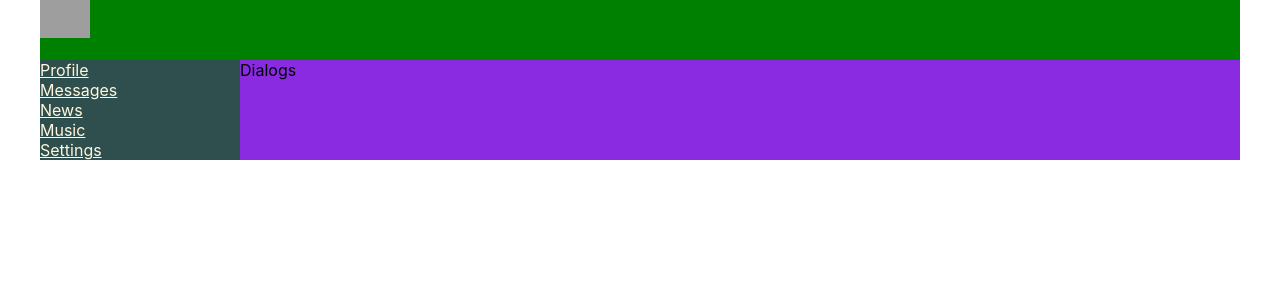
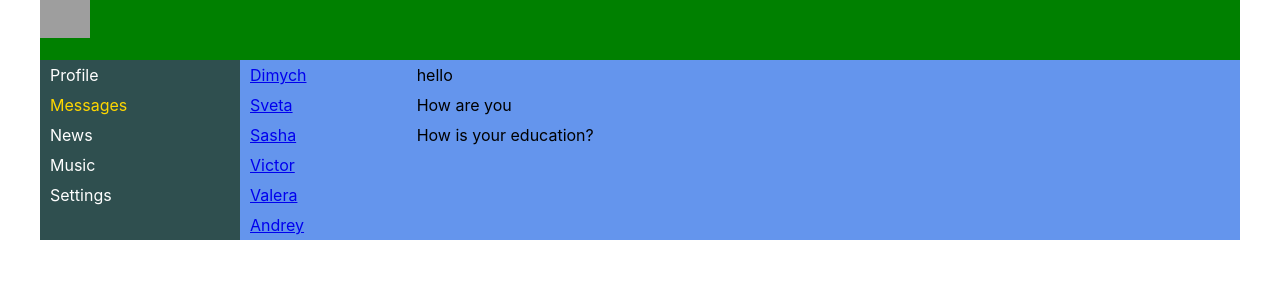
Before and after one commit to myCatPear/samurai-way-main, a React (Create React App) app: page /dialogs in a window 1280 px wide. Shown: the top 300 px of the page. Built offline with nearby package versions, Linux system fonts and the light colour scheme; grey boxes are pictures that could not be loaded.

Commit message:
end 23lesson

```diff
--- a/src/App.css
+++ b/src/App.css
@@ -11,5 +11,5 @@
 
 .app-wrapper-content {
     grid-area: c;
-    background-color: blueviolet;
+    background-color: cornflowerblue;
 }
--- a/src/App.tsx
+++ b/src/App.tsx
@@ -12,10 +12,9 @@ function App() {
             <div className={'app-wrapper'}>
                 <Header/>
                 <Navbar/>
-                {/*<Profile/>*/}
                 <div className="app-wrapper-content">
-                    <Route path={"/dialogs"} component={Dialogs}/>
-                    <Route path={"/profile"} component={Profile}/>
+                    <Route exact path={"/dialogs"} component={Dialogs}/>
+                    <Route exact path={"/profile"} component={Profile}/>
                 </div>
             </div>
         </BrowserRouter>
--- a/src/components/Dialogs/Dialogs.module.css
+++ b/src/components/Dialogs/Dialogs.module.css
@@ -0,0 +1,24 @@
+.dialogs {
+display: grid;
+    grid-template-columns: 2fr 10fr;
+}
+.dialogsItem {
+
+}
+
+.dialog {
+    padding: 5px 10px;
+}
+
+.active {
+    color:gold;
+}
+
+
+.messages {
+
+}
+
+.message {
+    padding: 5px 10px;
+}
--- a/src/components/Dialogs/Dialogs.tsx
+++ b/src/components/Dialogs/Dialogs.tsx
@@ -1,10 +1,50 @@
 import React from 'react';
+import { NavLink } from 'react-router-dom';
 import classes from "./Dialogs.module.css"
+
+type DialogItemPropsType = {
+    name:string,
+    id:number
+}
+
+type MessagePropsType = {
+    message:string
+}
+
+const DialogItem = (props:DialogItemPropsType) => {
+
+    const path = `/dialogs/${props.id}`;
+
+    return (
+        <div className={`${classes.dialog} ${classes.active}`}>
+        <NavLink to={path}>{props.name}</NavLink>
+    </div>
+    )
+}
+
+const Message = (props:MessagePropsType) => {
+    return (
+        <div className={classes.message}>{props.message}</div>
+    )
+}
 
 const Dialogs = () => {
     return (
-        <div>
-            Dialogs
+        <div className={classes.dialogs}>
+            <div className={classes.dialogsItem}>
+             <DialogItem name={'Dimych'} id={1}/>
+             <DialogItem name={'Sveta'} id={2}/>
+             <DialogItem name={'Sasha'} id={3}/>
+             <DialogItem name={'Victor'} id={4}/>
+             <DialogItem name={'Valera'} id={5}/>
+             <DialogItem name={'Andrey'} id={6}/>
+            </div>
+
+            <div className={classes.messages}>
+            <Message message={'hello'}/>
+            <Message message={'How are you'}/>
+            <Message message={'How is your education?'}/>
+            </div>
         </div>
     );
 };
--- a/src/components/Navbar/Navbar.module.css
+++ b/src/components/Navbar/Navbar.module.css
@@ -3,10 +3,13 @@
     background-color: darkslategray;
 }
 
-.item {
-    color: cornsilk;
+.item a {
+    color: white;
+    text-decoration: none;
+    padding: 5px 10px;
+    display: inline-block;
 }
 
-.item a {
-    color: inherit;
+a.active {
+    color:gold;
 }
--- a/src/components/Navbar/Navbar.tsx
+++ b/src/components/Navbar/Navbar.tsx
@@ -1,4 +1,5 @@
 import React from 'react';
+import { NavLink } from 'react-router-dom';
 import classes from './Navbar.module.css'
 
 
@@ -6,19 +7,19 @@ const Navbar = () => {
     return (
             <nav className={classes.nav}>
                 <div className={classes.item}>
-                    <a href="/profile">Profile</a>
+                    <NavLink to="/profile" activeClassName={classes.active}>Profile</NavLink>
                 </div>
                 <div className={classes.item}>
-                    <a href="/dialogs">Messages</a>
+                    <NavLink to="/dialogs" activeClassName={classes.active}>Messages</NavLink>
                 </div>
                 <div className={classes.item}>
-                    <a href="#">News</a>
+                    <NavLink to="#">News</NavLink>
                 </div>
                 <div className={classes.item}>
-                    <a href="#">Music</a>
+                    <NavLink to="#">Music</NavLink>
                 </div>
                 <div className={classes.item}>
-                    <a href="#">Settings</a>
+                    <NavLink to="#">Settings</NavLink>
                 </div>
             </nav>
     );
--- a/src/components/Profile/MyPosts/MyPosts.module.css
+++ b/src/components/Profile/MyPosts/MyPosts.module.css
@@ -0,0 +1,7 @@
+.postBlock {
+    padding: 0 10px;
+}
+
+.posts {
+    margin-top: 10px;
+}
--- a/src/components/Profile/MyPosts/MyPosts.tsx
+++ b/src/components/Profile/MyPosts/MyPosts.tsx
@@ -4,11 +4,13 @@ import Post from "./Post/Post";
 
 const MyPosts = () => {
     return (
-        <div className={classes.content}>
-            <div>
-                My Posts
+            <div className={classes.postBlock}>
+                <h3>My Posts</h3>
                 <div>
-                    <textarea>1</textarea>
+                    <div>
+                        <textarea>1</textarea>
+                    </div>
+
                     <button>Add post</button>
                     <button>Remove</button>
                 </div>
@@ -16,7 +18,6 @@ const MyPosts = () => {
                     <Post message={'hello'}/>
                 </div>
             </div>
-        </div>
     );
 };
 
--- a/src/components/Profile/Profile.tsx
+++ b/src/components/Profile/Profile.tsx
@@ -1,20 +1,14 @@
 import React from 'react';
 import classes from './Profile.module.css'
 import MyPosts from "./MyPosts/MyPosts";
+import ProfileInfo from "./ProfileInfo/ProfileInfo";
 
 const Profile = () => {
     return (
-            <div>
-                <div>
-                    <img className={classes.profile__img}
-                        src="https://user-images.githubusercontent.com/88069082/149673405-b47f71c1-0777-4038-9247-5b0c9d166f22.jpg"
-                        alt="fo"/>
-                </div>
-                <div>
-                    ava + descr
-                </div>
-              <MyPosts/>
-            </div>
+        <div>
+            <ProfileInfo/>
+            <MyPosts/>
+        </div>
     );
 };
 
--- /dev/null
+++ b/src/components/Profile/ProfileInfo/ProfileInfo.module.css
@@ -0,0 +1,8 @@
+.profile__img {
+    width: 100%;
+}
+
+.profile__description {
+    margin-bottom: 10px;
+    padding: 0 10px;
+}
--- /dev/null
+++ b/src/components/Profile/ProfileInfo/ProfileInfo.tsx
@@ -0,0 +1,19 @@
+import React from 'react';
+import classes from './ProfileInfo.module.css'
+
+const ProfileInfo = () => {
+    return (
+            <div>
+                <div>
+                    <img className={classes.profile__img}
+                        src="https://user-images.githubusercontent.com/88069082/149673405-b47f71c1-0777-4038-9247-5b0c9d166f22.jpg"
+                        alt="fo"/>
+                </div>
+                <div className={classes.profile__description}>
+                    ava + descr
+                </div>
+            </div>
+    );
+};
+
+export default ProfileInfo;
```
